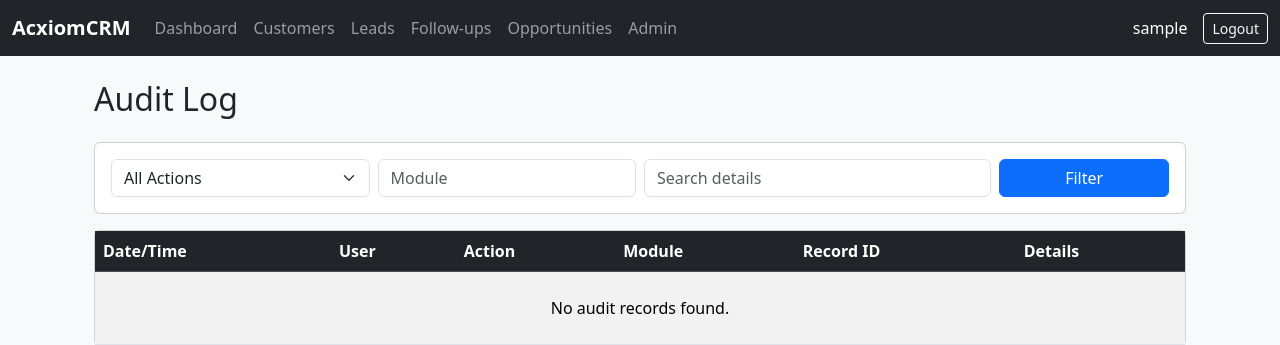
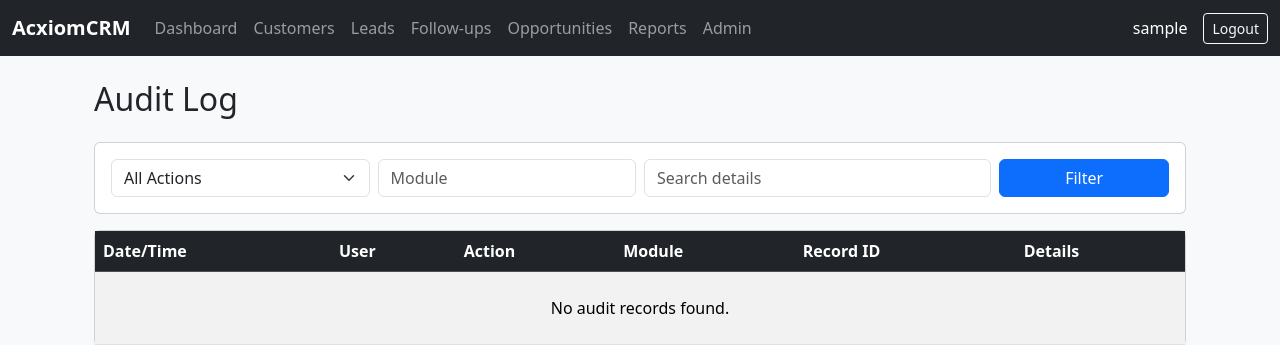
Before and after one commit to dhendup189/AcxiomCRM, a Django app: page /audit/ in a window 1280 px wide. Shown: the top 345 px of the page. Run offline with Django 5.2, Linux system fonts and the light colour scheme; the visitor is signed in with stand-in values (Sample User, id 1); data comes from the database, SQL or seed files in the repository; data that the repository does not hold is empty.

Commit message:
Add Reports link to navigation

```diff
--- a/templates/base.html
+++ b/templates/base.html
@@ -43,6 +43,10 @@
     </li>
 
     <li class="nav-item">
+        <a class="nav-link" href="/reports/">Reports</a>
+    </li>
+
+    <li class="nav-item">
         <a class="nav-link" href="/admin/">Admin</a>
     </li>
 
```
